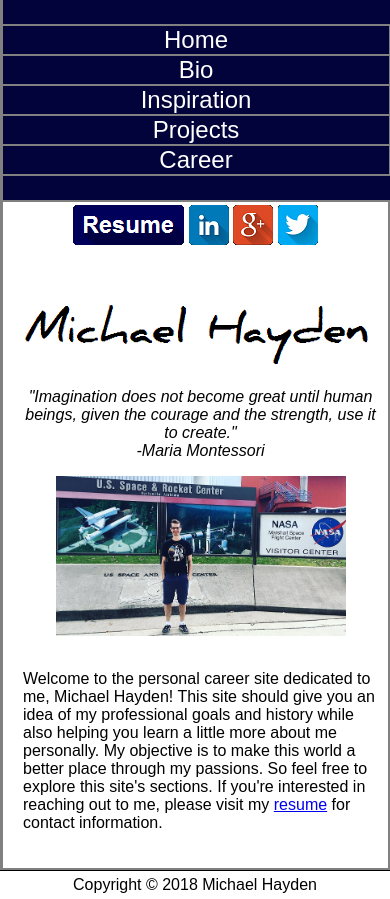
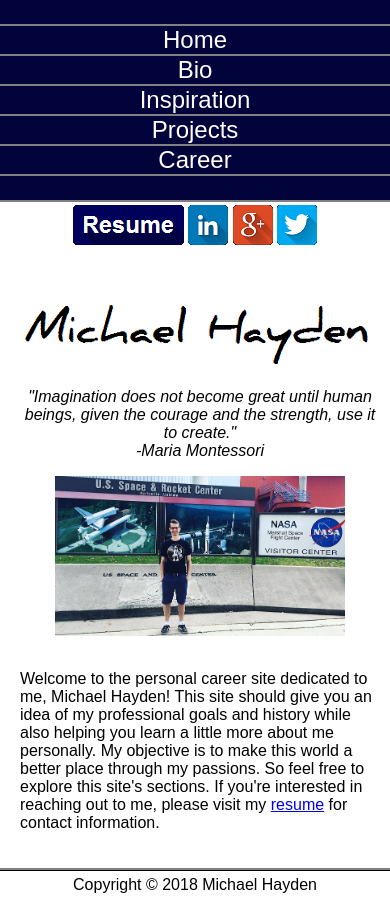
Before and after one commit to mphayden/mphayden.github.io, a plain HTML site: page index.html in a window 390 px wide. Drawn offline with Linux system fonts and the light colour scheme.

Commit message:
Fixed border in mobile

```diff
--- a/final.css
+++ b/final.css
@@ -267,7 +267,7 @@ div.panel {
 	}
 
 	#wrapper {
-		border-width: 0px 2px 2px 3px;
+		border-width: 0px 0px 2px 0px;
 	}
 
 	div.column {
@@ -294,6 +294,6 @@ div.panel {
 		padding: 0px;
 		border-style: solid;
 		border-color: gray;
-		border-width: 1px 2px 1px 0px;
+		border-width: 1px 0px 1px 0px;
 	}
 }
```
